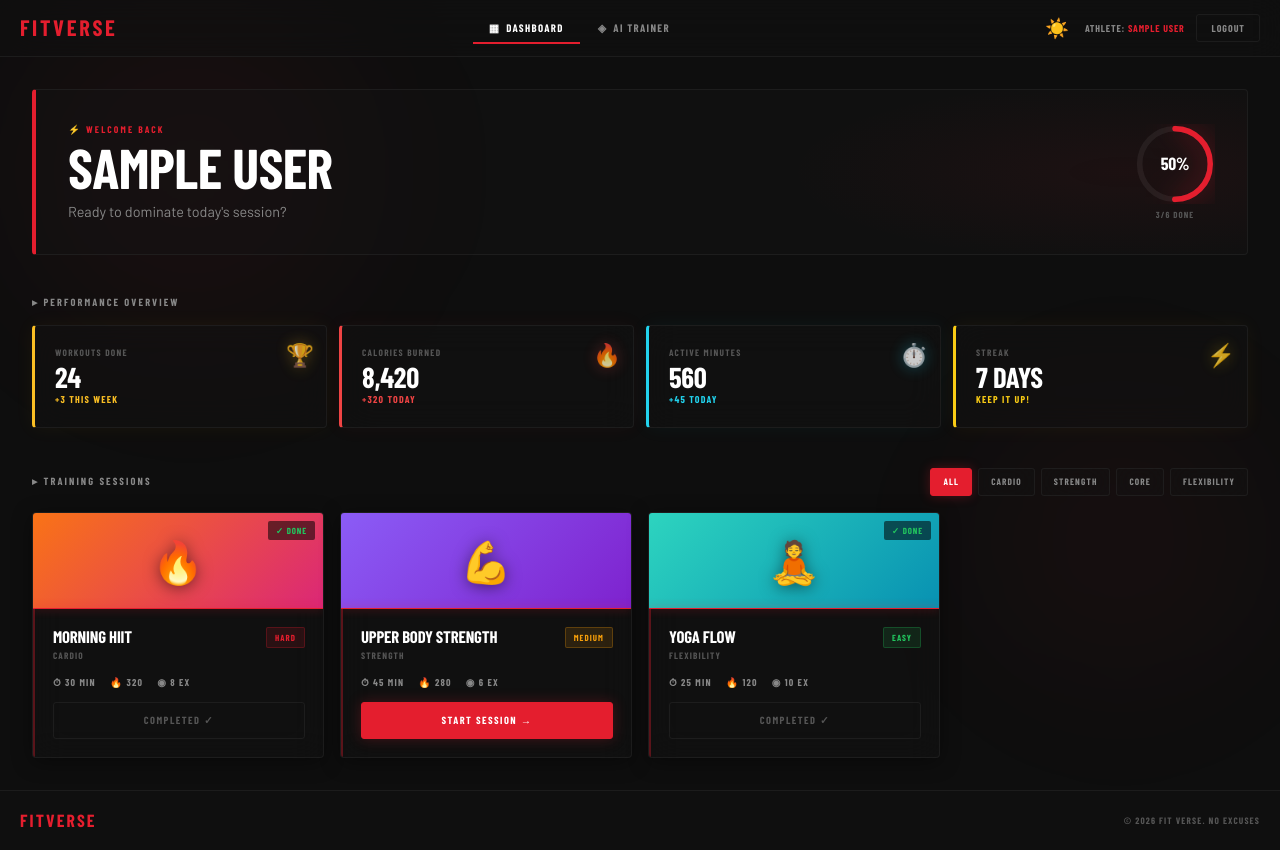
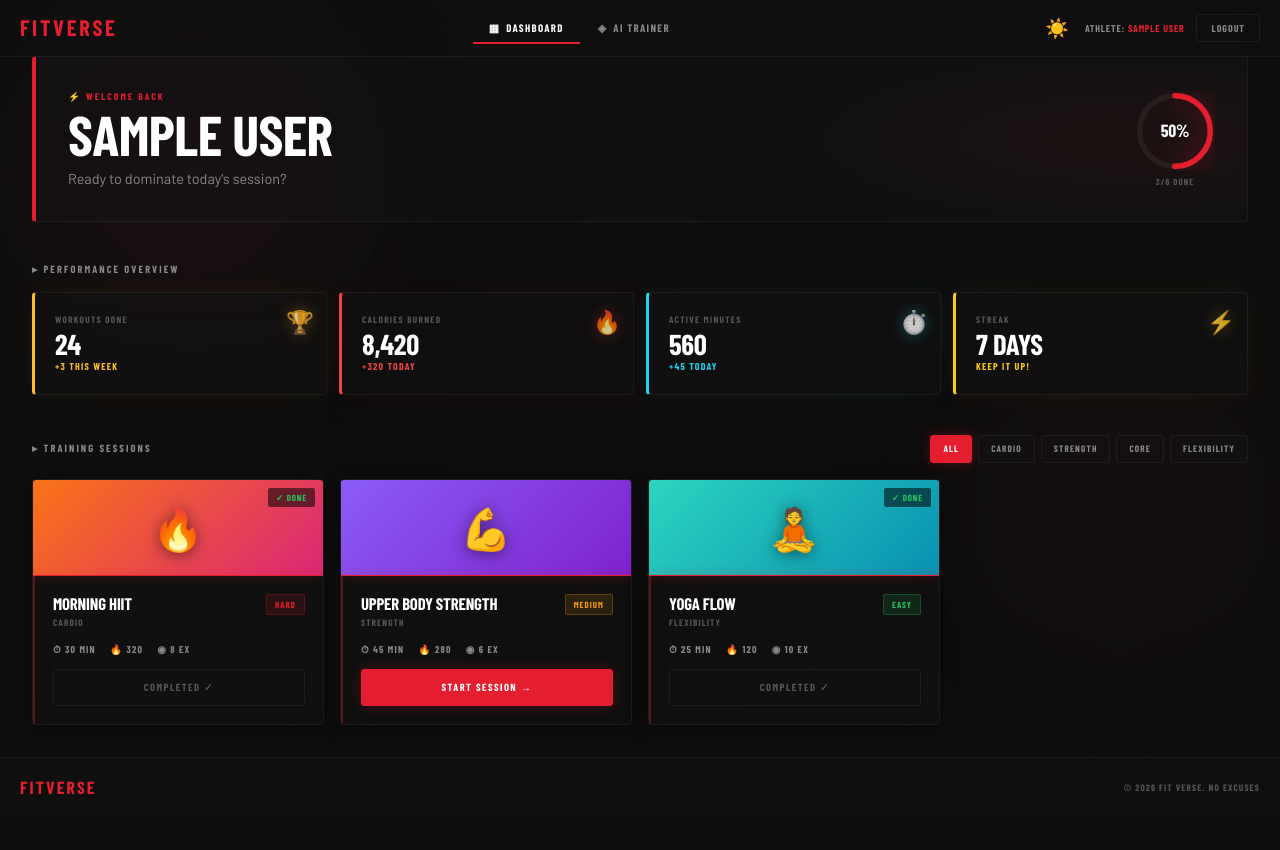
Before and after one commit to ahmed-aboalmaged/fitvist, a React (Vite) app: page /dashboard in a window 1280 px wide. After the commit the page ends 817 px from the top, so only its background shows below. Built offline with nearby package versions, Linux system fonts and the light colour scheme; sample sign-in values are in the browser's storage; a web font is replaced by a local one.

Commit message:
feat: implement initial dashboard layout with navigation, progress tracking, and exercise categorization

```diff
--- a/src/components/layout/Navbar.jsx
+++ b/src/components/layout/Navbar.jsx
@@ -18,7 +18,15 @@ export default function Navbar() {
   const handleLogout = () => { logout(); navigate('/') }
 
   return (
-    <header style={{ background: 'var(--bg-nav)', backdropFilter: 'blur(16px)', WebkitBackdropFilter: 'blur(16px)', borderBottom: '1px solid var(--border)', position: 'sticky', top: 0, zIndex: 50 }}>
+    <header style={{
+      background: 'var(--bg-nav)',
+      backdropFilter: 'blur(20px)',
+      WebkitBackdropFilter: 'blur(20px)',
+      borderBottom: '1px solid var(--border)',
+      position: 'fixed',
+      top: 0, left: 0, right: 0,
+      zIndex: 100
+    }}>
       <div style={{ maxWidth: 1280, margin: '0 auto', padding: '0 20px', display: 'flex', alignItems: 'center', justifyContent: 'space-between', height: 56 }}>
 
         {/* Logo */}
--- a/src/index.css
+++ b/src/index.css
@@ -21,6 +21,9 @@
   --text-dim: #555555;
   --input-bg: #1e1e1e;
   --input-border: #333333;
+  --neon-1: rgba(228, 30, 46, 0.07);
+  --neon-2: rgba(228, 30, 46, 0.05);
+  --neon-center: rgba(228, 30, 46, 0.08);
 }
 
 .light-mode {
@@ -35,6 +38,9 @@
   --text-dim: #718096;
   --input-bg: #ffffff;
   --input-border: #e2e8f0;
+  --neon-1: rgba(228, 30, 46, 0.1);
+  --neon-2: rgba(228, 30, 46, 0.08);
+  --neon-center: rgba(228, 30, 46, 0.12);
 }
 
 html, body, #root {
@@ -83,6 +89,10 @@ body {
 @keyframes pulse-red {
   0%, 100% { box-shadow: 0 0 0 0 var(--red-glow); }
   50%       { box-shadow: 0 0 20px 4px var(--red-glow); }
+}
+@keyframes center-pulse {
+  0%, 100% { transform: translate(-50%, -50%) scale(1); opacity: 0.15; }
+  50%       { transform: translate(-50%, -50%) scale(1.1); opacity: 0.25; }
 }
 @keyframes spin {
   from { transform: rotate(0deg); }
--- a/src/pages/Chat.jsx
+++ b/src/pages/Chat.jsx
@@ -52,7 +52,7 @@ export default function Chat() {
     <div style={{ minHeight: '100svh', display: 'flex', flexDirection: 'column', background: 'var(--bg)' }}>
       <Navbar />
 
-      <main style={{ flex: 1, display: 'flex', flexDirection: 'column', maxWidth: 760, width: '100%', margin: '0 auto', padding: 'clamp(12px, 3vw, 24px) clamp(12px, 4vw, 24px)', gap: 12, minHeight: 0 }}>
+      <main style={{ flex: 1, display: 'flex', flexDirection: 'column', maxWidth: 760, width: '100%', margin: '0 auto', padding: 'clamp(12px, 3vw, 24px) clamp(12px, 4vw, 24px)', paddingTop: 68, gap: 12, minHeight: 0 }}>
 
         {/* Chat Header */}
         <div
--- a/src/pages/Dashboard.jsx
+++ b/src/pages/Dashboard.jsx
@@ -34,12 +34,21 @@ export default function Dashboard() {
   return (
     <div style={{ minHeight: '100svh', background: 'var(--bg)', display: 'flex', flexDirection: 'column', position: 'relative', overflow: 'hidden' }}>
       {/* Neon Glow Blobs */}
-      <div style={{ position: 'absolute', top: '-10%', left: '-5%', width: '40vw', height: '40vw', background: 'radial-gradient(circle, rgba(228,30,46,0.07) 0%, transparent 70%)', filter: 'blur(60px)', pointerEvents: 'none', zIndex: 0 }} />
-      <div style={{ position: 'absolute', bottom: '10%', right: '-5%', width: '35vw', height: '35vw', background: 'radial-gradient(circle, rgba(228,30,46,0.05) 0%, transparent 70%)', filter: 'blur(50px)', pointerEvents: 'none', zIndex: 0 }} />
+      <div style={{ position: 'absolute', top: '-10%', left: '-5%', width: '40vw', height: '40vw', background: 'radial-gradient(circle, var(--neon-1) 0%, transparent 70%)', filter: 'blur(60px)', pointerEvents: 'none', zIndex: 0 }} />
+      <div style={{ position: 'absolute', bottom: '10%', right: '-5%', width: '35vw', height: '35vw', background: 'radial-gradient(circle, var(--neon-2) 0%, transparent 70%)', filter: 'blur(50px)', pointerEvents: 'none', zIndex: 0 }} />
+
+      {/* Central Pulsing Glow */}
+      <div style={{
+        position: 'absolute', top: '50%', left: '50%',
+        width: '60vw', height: '60vw',
+        background: 'radial-gradient(circle, var(--neon-center) 0%, transparent 70%)',
+        filter: 'blur(80px)', pointerEvents: 'none', zIndex: 0,
+        animation: 'center-pulse 8s infinite ease-in-out'
+      }} />
 
       <Navbar />
 
-      <main style={{ position: 'relative', zIndex: 1, flex: 1, maxWidth: 1280, width: '100%', margin: '0 auto', padding: 'clamp(16px, 4vw, 32px) clamp(16px, 4vw, 32px)', display: 'flex', flexDirection: 'column', gap: 'clamp(24px, 4vw, 40px)' }}>
+      <main style={{ position: 'relative', zIndex: 1, flex: 1, maxWidth: 1280, width: '100%', margin: '0 auto', padding: 'clamp(16px, 4vw, 32px) clamp(16px, 4vw, 32px)', paddingTop: 56, display: 'flex', flexDirection: 'column', gap: 'clamp(24px, 4vw, 40px)' }}>
 
         {/* ── HERO BANNER ── */}
         <section className="animate-fade-in-up">
```
